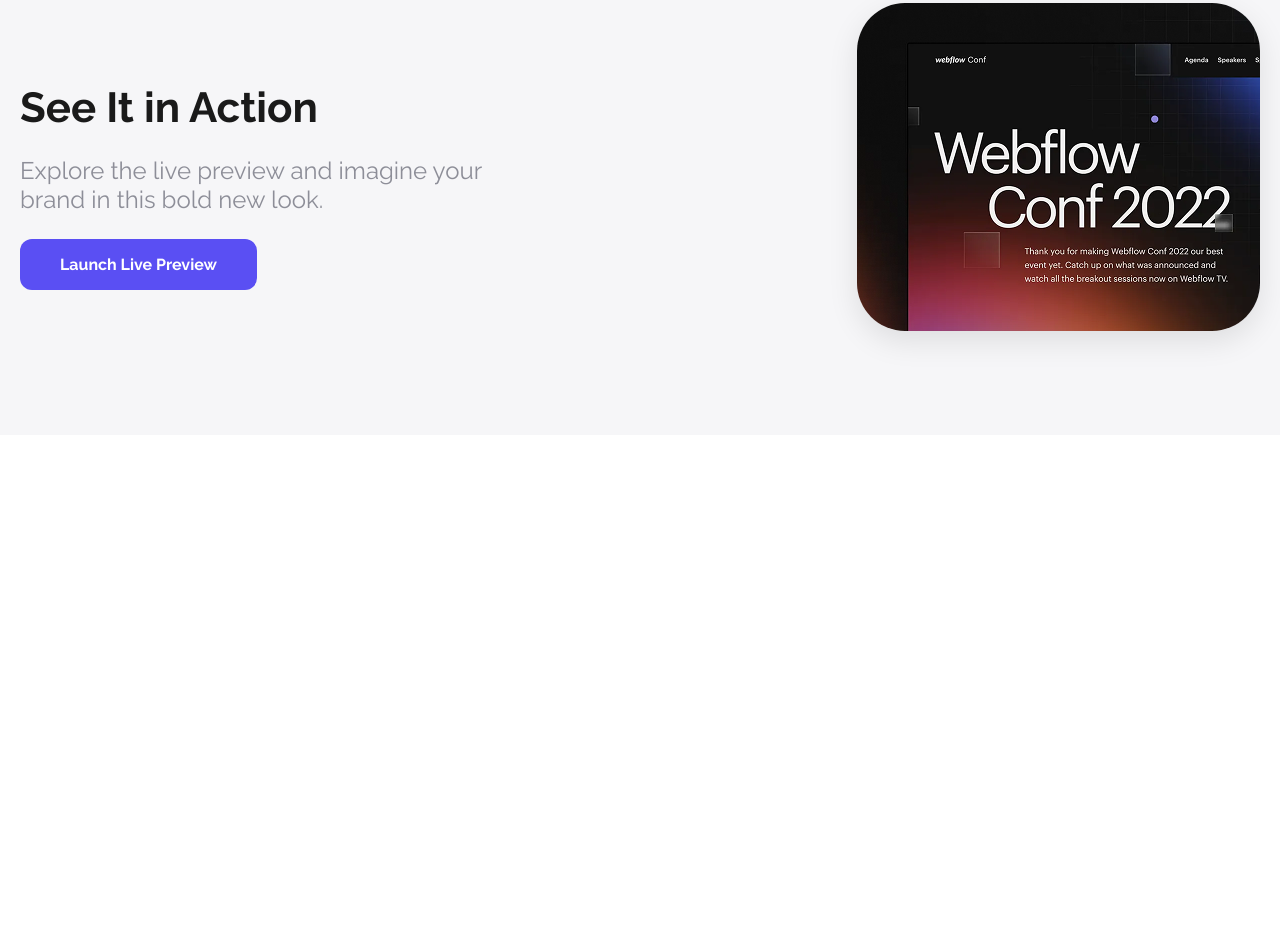
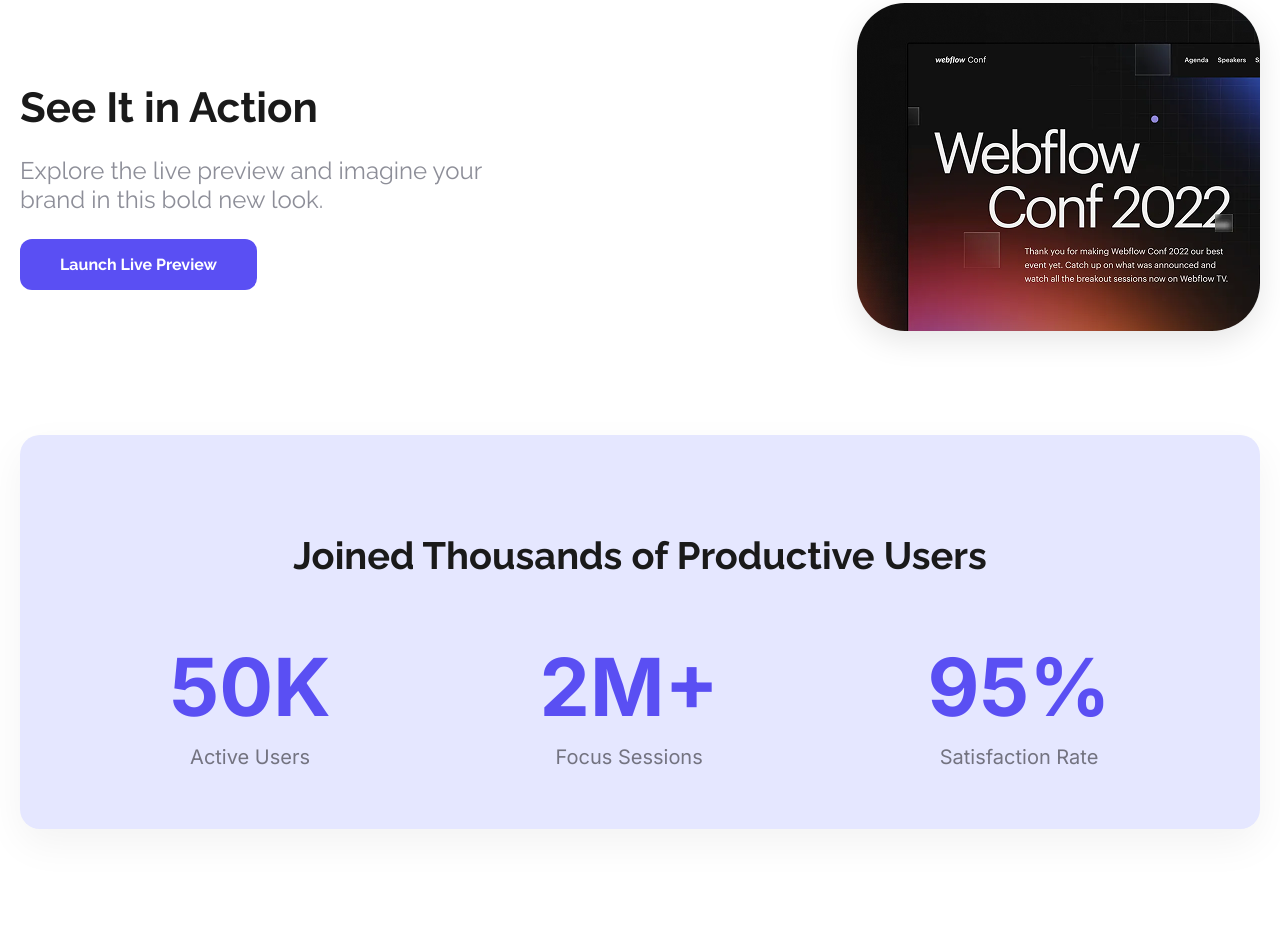
Before and after one commit to Shoikot-007/darkflow-website, a plain HTML site: page index.html in a window 1280 px wide. Shown: the part 897-1826 px from the top of the page. Before the commit the page ends 1332 px from the top, so only its background shows below. Drawn offline with Linux system fonts and the light colour scheme.

Commit message:
added the productive user section

```diff
--- a/index.html
+++ b/index.html
@@ -7,7 +7,7 @@
     <link rel="preconnect" href="https://fonts.googleapis.com" />
     <link rel="preconnect" href="https://fonts.gstatic.com" crossorigin />
     <link
-      href="https://fonts.googleapis.com/css2?family=Raleway:ital,wght@0,100..900;1,100..900&display=swap"
+      href="https://fonts.googleapis.com/css2?family=Inter:wght@100..900&family=Raleway:ital,wght@0,100..900;1,100..900&display=swap"
       rel="stylesheet"
     />
     <link rel="stylesheet" href="styles/style.css" />
@@ -35,11 +35,34 @@
         <div class="action-wrapper">
           <div class="action-content">
             <h2>See It in Action</h2>
-            <p>Explore the live preview and imagine your brand in this bold new look.</p>
+            <p>
+              Explore the live preview and imagine your brand in this bold new
+              look.
+            </p>
             <a href="#" class="btn">Launch Live Preview</a>
           </div>
           <div class="action-image">
             <img src="assets/wc-mini.png" alt="Webflow Conf 2022" />
+          </div>
+        </div>
+      </section>
+
+      <section class="stats-section">
+        <div class="stats-wrapper">
+          <h3>Joined Thousands of Productive Users</h3>
+          <div class="stats-grid">
+            <div class="stat-item">
+              <span class="stat-number">50K</span>
+              <span class="stat-label">Active Users</span>
+            </div>
+            <div class="stat-item">
+              <span class="stat-number">2M+</span>
+              <span class="stat-label">Focus Sessions</span>
+            </div>
+            <div class="stat-item">
+              <span class="stat-number">95%</span>
+              <span class="stat-label">Satisfaction Rate</span>
+            </div>
           </div>
         </div>
       </section>
--- a/styles/style.css
+++ b/styles/style.css
@@ -67,6 +67,7 @@
 }
 
 .logo {
+  font-family: 'Inter', sans-serif;
   font-weight: 800;
   font-size: 34px;
   color: #5a4ff3;
@@ -78,7 +79,7 @@
   justify-content: center;
   align-items: center;
   padding: 100px 0;
-  background-color: #f6f6f8;
+  background-color: white;
 }
 
 .action-wrapper {
@@ -120,3 +121,59 @@
   border-radius: 48px;
   box-shadow: 0 10px 30px rgba(0, 0, 0, 0.1);
 }
+
+/* New Stats Section */
+.stats-section {
+  display: flex;
+  justify-content: center;
+  padding: 100px 0;
+  padding-top: 0;
+  background-color: white;
+}
+
+.stats-wrapper {
+  max-width: 1280px;
+  width: 100%;
+  padding: 60px;
+  margin: 0 20px;
+  box-sizing: border-box;
+  background-color: #e5e7ff;
+  border-radius: 20px;
+  text-align: center;
+  box-shadow: 0 15px 40px rgba(0, 0, 0, 0.05);
+}
+
+.stats-wrapper h3 {
+  font-size: 38px;
+  font-weight: 700;
+  color: #1a1a1a;
+  margin-bottom: 60px;
+}
+
+.stats-grid {
+  display: flex;
+  justify-content: space-around;
+  gap: 30px;
+  flex-wrap: wrap;
+}
+
+.stat-item {
+  display: flex;
+  flex-direction: column;
+  align-items: center;
+  text-align: center;
+}
+
+.stat-number {
+  font-family: 'Inter', sans-serif;
+  font-size: 80px;
+  font-weight: 700;
+  color: #5a4ff3;
+  margin-bottom: 10px;
+}
+
+.stat-label {
+  font-family: 'Inter', sans-serif;
+  font-size: 20px;
+  color: #737380;
+}
```
